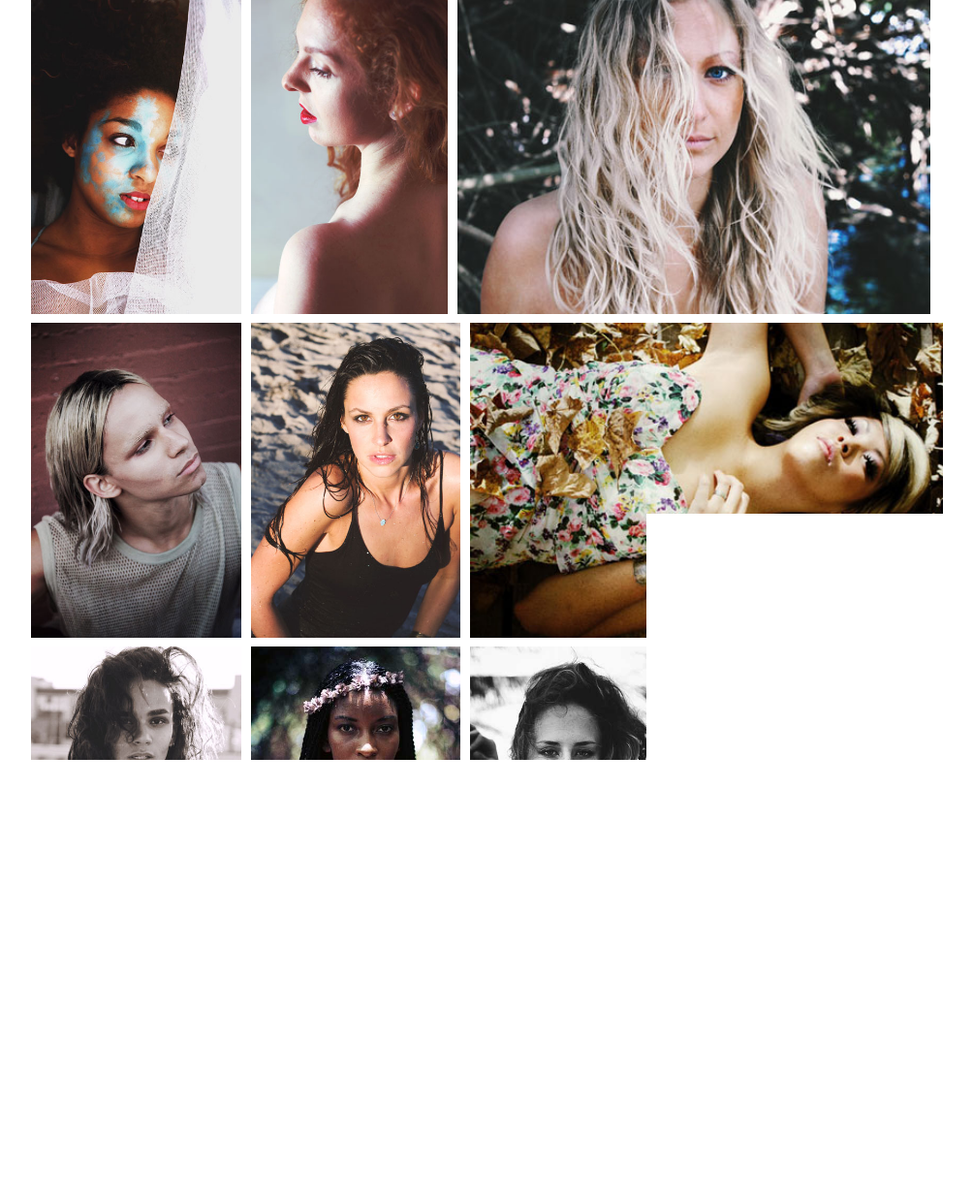
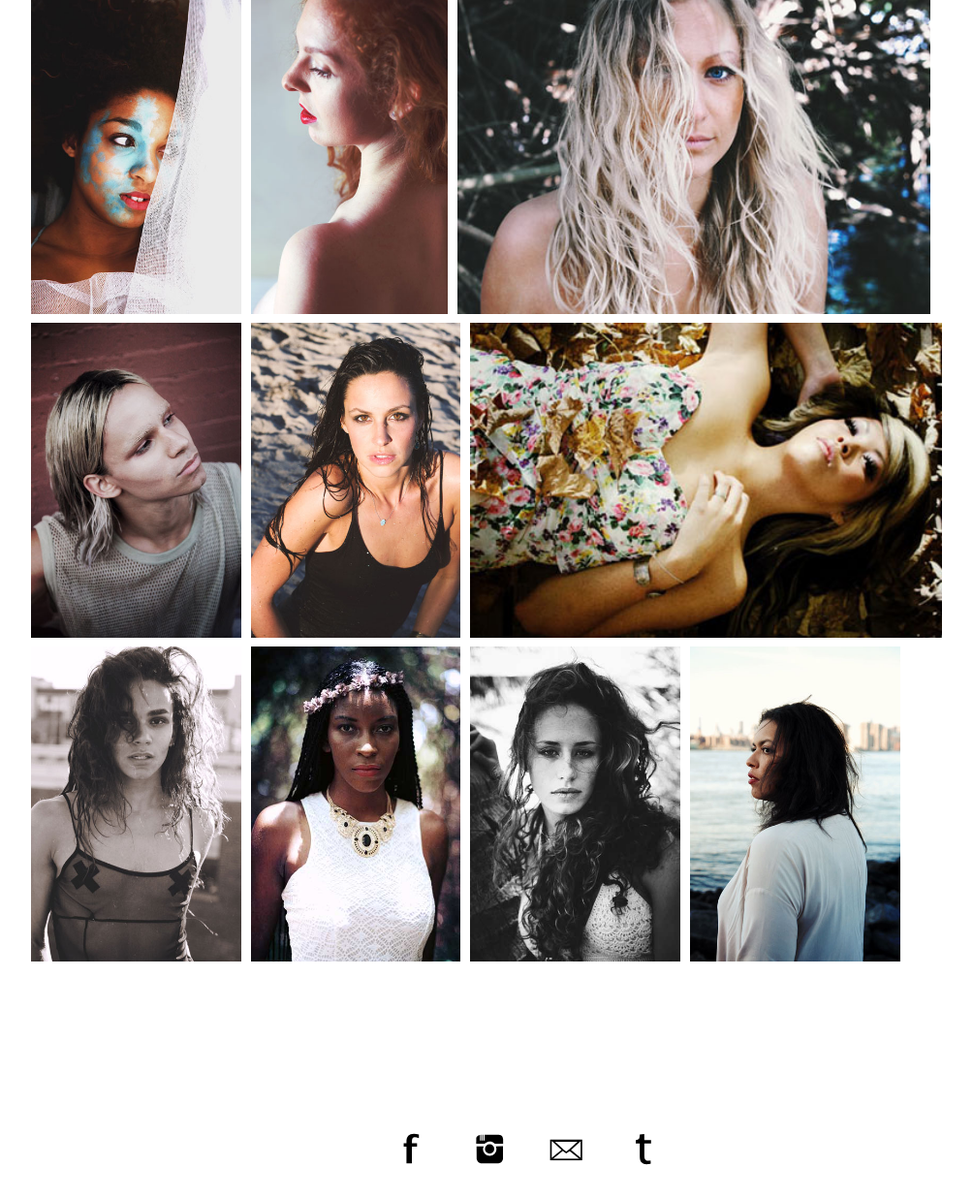
Before and after one commit to Mightynumnums/anbe2, a PHP site: page /portraits.html in a window 1280 px wide. Shown: the part 487-1723 px from the top of the page at 97% size, without its empty margins (96-1100 px from the left). Run offline with PHP 8.4, Linux system fonts and the light colour scheme; some web fonts are replaced.

Commit message:
modified galley and portrait css and html

```diff
--- a/gallery.css
+++ b/gallery.css
@@ -138,7 +138,7 @@ footer{
 }
 
 .gallery img{
-	height: 250px;
+	height: 200px;
 	width:auto;
 	margin: 10px 10px 0 0;
 }
--- a/portraits.html
+++ b/portraits.html
@@ -31,19 +31,19 @@
 	</div>
 
 	<div class="container2">
-		<div class="08 gallery"><a href="portraits/portraits_img/ocean.jpg"><img src="portraits/TNocean.jpg"></a></div>
-		<div class="01 gallery"><a href="portraits/portraits_img/goldenhour.jpg"><img src="portraits/TNgoldenhour.jpg"></a></div>
-		<div class="02 gallery"><a href="portraits/portraits_img/bathingsuit.jpg"><img src="portraits/TNbathingsuit.jpg"></a></div>
+		<div class="01 gallery"><a href="portraits/portraits_img/ocean.jpg"><img src="portraits/TNocean.jpg"></a></div>
+		<div class="02 gallery"><a href="portraits/portraits_img/goldenhour.jpg"><img src="portraits/TNgoldenhour.jpg"></a></div>
+		<div class="03 gallery"><a href="portraits/portraits_img/bathingsuit.jpg"><img src="portraits/TNbathingsuit.jpg"></a></div>
 		<div class="04 gallery"><a href="portraits/portraits_img/facepaint.jpg"><img src="portraits/TNfacepaint.jpg"></a></div>
-		<div class="06 gallery"><a href="portraits/portraits_img/jessshoulder.jpg"><img src="portraits/TNjessshoulder.jpg"></a></div>
-		<div class="08 gallery"><a href="portraits/portraits_img/blue.jpg"><img src="portraits/TNblue.jpg"></a></div>
-		<div class="05 gallery"><a href="portraits/portraits_img/grey.jpg"><img src="portraits/TNgrey.jpg"></a></div>
-		<div class="07 gallery"><a href="portraits/portraits_img/strapoff.jpg"><img src="portraits/TNstrapoff.jpg"></a></div>
-		<div class="06 gallery"><a href="portraits/portraits_img/fall.jpg"><img src="portraits/TNfall.jpg"></a></div>
-		<div class="08 gallery"><a href="portraits/portraits_img/xx.jpg"><img src="portraits/TNxx.jpg"></a></div>
-		<div class="09 gallery"><a href="portraits/portraits_img/queen.jpg"><img src="portraits/TNqueen.jpg"></a></div>
-		<div class="08 gallery"><a href="portraits/portraits_img/curls.jpg"><img src="portraits/TNcurls.jpg"></a></div>
-		<div class="03 gallery"><a href="portraits/portraits_img/cityscape.jpg"><img src="portraits/TNcityscape.jpg"></a></div>
+		<div class="05 gallery"><a href="portraits/portraits_img/jessshoulder.jpg"><img src="portraits/TNjessshoulder.jpg"></a></div>
+		<div class="06 gallery"><a href="portraits/portraits_img/blue.jpg"><img src="portraits/TNblue.jpg"></a></div>
+		<div class="07 gallery"><a href="portraits/portraits_img/grey.jpg"><img src="portraits/TNgrey.jpg"></a></div>
+		<div class="08 gallery"><a href="portraits/portraits_img/strapoff.jpg"><img src="portraits/TNstrapoff.jpg"></a></div>
+		<div class="09 gallery"><a href="portraits/portraits_img/fall.jpg"><img src="portraits/TNfall.jpg"></a></div>
+		<div class="010 gallery"><a href="portraits/portraits_img/xx.jpg"><img src="portraits/TNxx.jpg"></a></div>
+		<div class="011 gallery"><a href="portraits/portraits_img/queen.jpg"><img src="portraits/TNqueen.jpg"></a></div>
+		<div class="012 gallery"><a href="portraits/portraits_img/curls.jpg"><img src="portraits/TNcurls.jpg"></a></div>
+		<div class="013 gallery"><a href="portraits/portraits_img/cityscape.jpg"><img src="portraits/TNcityscape.jpg"></a></div>
 
 
 
```
Also changed, not shown: portraits/TNfall.jpg.
